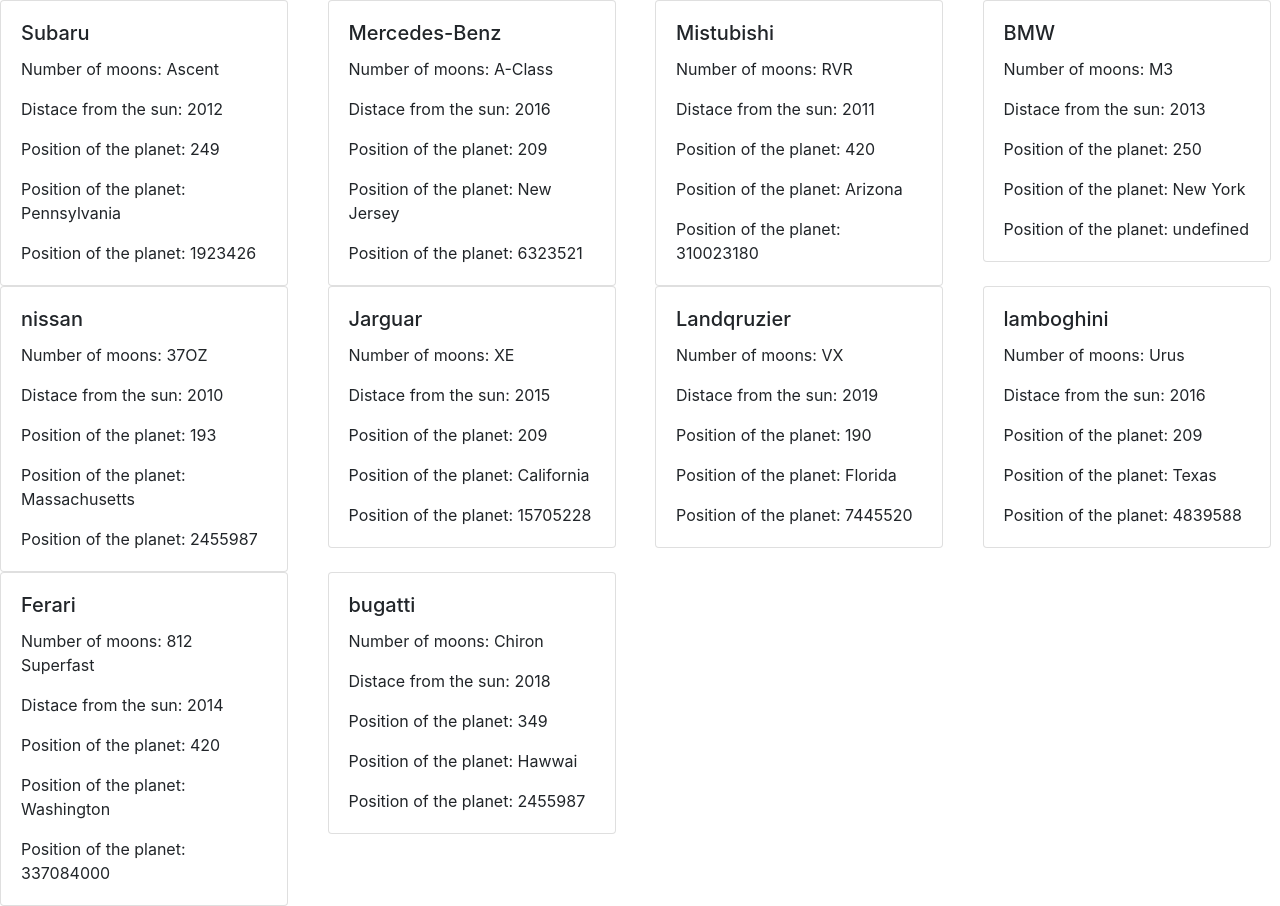
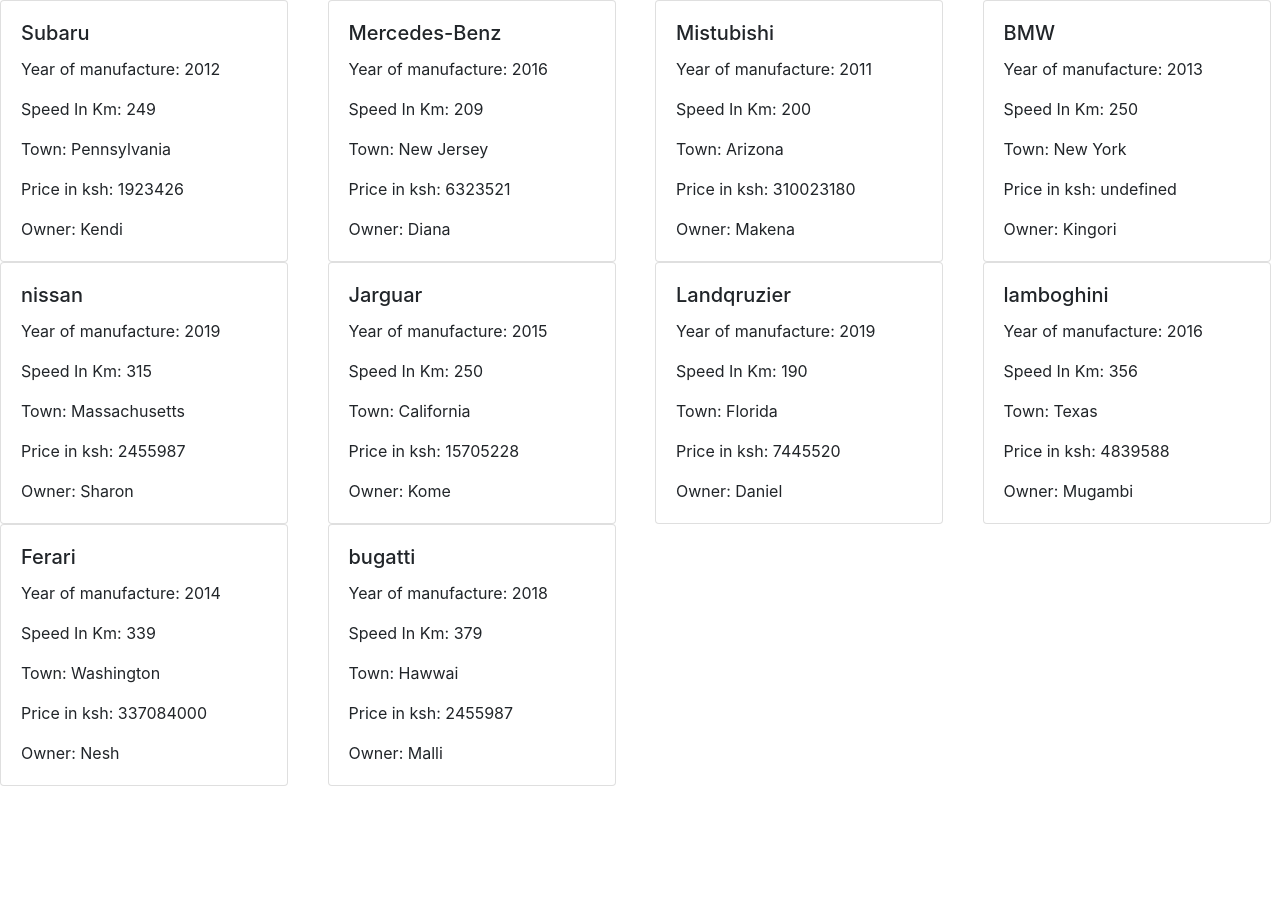
Before and after one commit to muondu/javascript, a plain HTML site: page codelab4.html in a window 1280 px wide. After the commit the page ends 800 px from the top, so only its background shows below. Drawn offline with Linux system fonts and the light colour scheme.

Commit message:
I am putting a project in github

```diff
--- a/codelab4.html
+++ b/codelab4.html
@@ -27,7 +27,7 @@
         }
         let car3 = {
             priceInKsh: 310023180,
-            speedInKm: 420,
+            speedInKm: 200,
             town: 'Arizona',
             make: 'Mistubishi',
             model: 'RVR',
@@ -43,16 +43,16 @@
         }
         let car5 = {
             priceInKsh: 2455987,
-            speedInKm: 193,
+            speedInKm: 315,
             town: 'Massachusetts',
             make: 'nissan',
             model: '37OZ',
-            yearOfManufacture: 2010
+            yearOfManufacture: 2019
 
         }
         let car6 = {
             priceInKsh: 15705228,
-            speedInKm: 209,
+            speedInKm: 250,
             town: 'California',
             make: 'Jarguar',
             model: 'XE',
@@ -69,7 +69,7 @@
         }
         let car8 = {
             priceInKsh: 4839588,
-            speedInKm: 209,
+            speedInKm: 356,
             town: 'Texas',
             make: 'lamboghini',
             model: 'Urus',
@@ -77,7 +77,7 @@
         }
         let car9 = {
             priceInKsh: 337084000,
-            speedInKm: 420,
+            speedInKm: 339,
             town: 'Washington',
             make: 'Ferari',
             model: '812 Superfast',
@@ -85,16 +85,28 @@
         }
         let car10 = {
             priceInKsh: 2455987,
-            speedInKm: 349,
+            speedInKm: 379,
             town: 'Hawwai',
             make: 'bugatti',
-            model: 'Chiron',
+            model: 'Divo',
             yearOfManufacture: 2018
 
+        }
 
-        }
+        // Add a new property called owner
+        car1.owner = 'Kendi';
+        car2.owner = 'Diana';
+        car3.owner = 'Makena';
+        car4.owner = 'Kingori';
+        car5.owner = 'Sharon';
+        car6.owner = 'Kome';
+        car7.owner = 'Daniel';
+        car8.owner = 'Mugambi';
+        car9.owner = 'Nesh';
+        car10.owner = 'Malli';
         //MAKING A LIST OF OBJECTS
         let listOfObjects = [car1, car2, car3, car4, car5, car6, car7, car8, car9, car10];
+
         //GETING OBJECT BY THE ID
         let obj = document.getElementById('obj');
 
@@ -111,6 +123,7 @@
             console.log(item.speedInKm);
             console.log(item.town);
             console.log(item.priceInKsh);
+            console.log(item.owner);
             console.log('');
             // Create the HTML CONTENT THAR WILL CONTAIN THE CARDS
             let theCarCardHtml = `
@@ -119,11 +132,12 @@
                                     <div class="card" style="width: 18rem;">
                                         <div class="card-body">
                                             <h5 class="card-title">  ${item.make} </h5>
-                                            <p class="card-text">Number of moons: ${item.model}</p>
-                                            <p class="card-text">Distace from the sun: ${item.yearOfManufacture}</p>
-                                            <p class="card-text">Position of the planet: ${item.speedInKm} </p>
-                                            <p class="card-text">Position of the planet: ${item.town} </p>
-                                             <p class="card-text">Position of the planet: ${item.priceInKsh} </p>
+                                            <p class="card-text>Model: ${item.model}</p>
+                                            <p class="card-text">Year of manufacture: ${item.yearOfManufacture}</p>
+                                            <p class="card-text">Speed In Km: ${item.speedInKm} </p>
+                                            <p class="card-text">Town: ${item.town} </p>
+                                             <p class="card-text">Price in ksh: ${item.priceInKsh} </p>
+                                            <p class="card-text">Owner: ${item.owner} </p>
                                         </div>
                                     </div>
 
@@ -134,6 +148,7 @@
             obj.append(insideDiv)
         }
 
+
         listOfObjects.forEach(showCars);
     </script>
 
--- a/js/object2.js
+++ b/js/object2.js
@@ -7,7 +7,7 @@ let prop1 = 'Test prop outside';
 let obj1 = {
     prop1: 'value1',
     prop2: 'value2',
-    prop3: function(){
+    prop3: function () {
         console.log(this.prop1);
 
         console.log(prop1);
```
Also changed, not shown: index.html (+5 -4 lines), js/function1.js (added, +58 -0 lines).
